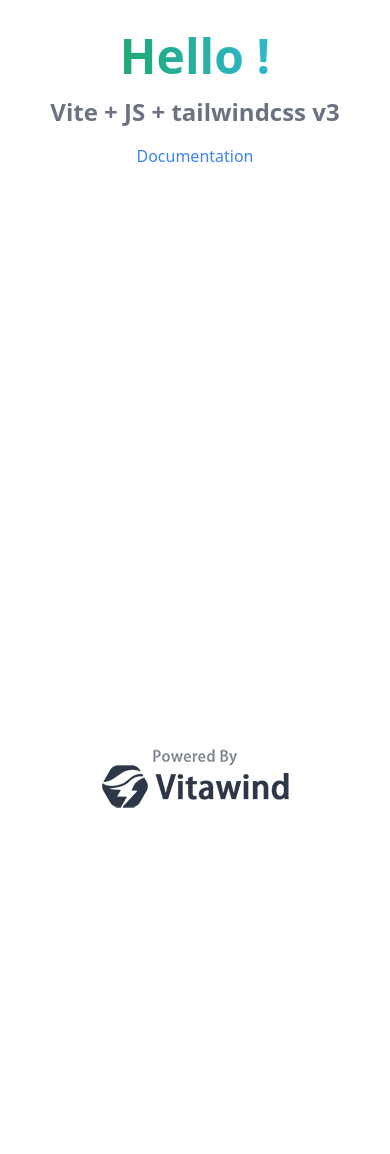
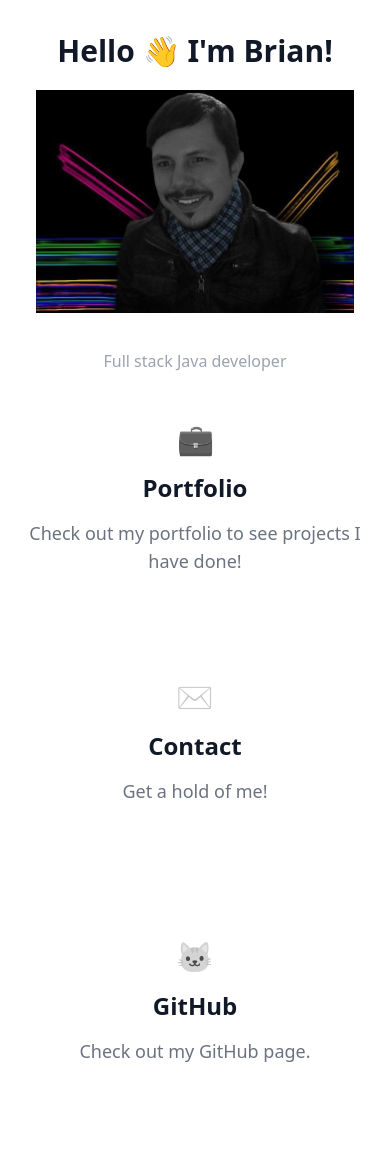
Before and after one commit to bpalmiero85/bpalmiero85.github.io, a website built with Vite: page index.html in a window 390 px wide. Before the commit the page ends 844 px from the top, so only its background shows below. Built offline with nearby package versions, Linux system fonts and the light colour scheme.

Commit message:
Setting up template

```diff
--- a/index.html
+++ b/index.html
@@ -7,25 +7,142 @@
     <title>Vite App</title>
   </head>
   <body>
-    <div
-      id="app"
-      class="flex h-screen flex-col items-center justify-between py-8 text-center text-[#2c3e50] selection:bg-green-100"
-    >
-      <div>
-        <h1
-          class="bg-gradient-to-r from-green-600 to-sky-400 bg-clip-text text-5xl font-black text-transparent selection:bg-transparent"
+    <section class="bg-white antialiased dark:bg-gray-900">
+      <div class="mx-auto max-w-screen-xl px-4 py-8 sm:py-16 lg:px-6 lg:py-24">
+        <div class="mx-auto max-w-2xl text-center">
+          <h2
+            class="text-3xl font-extrabold leading-tight text-gray-900 dark:text-gray-300 sm:text-4xl"
+          >
+            Hello 👋 I'm Brian!
+          </h2>
+          <img class="p-5"
+            src="src/assets/images/tempDevProfPic.jpeg"
+            alt="A picture of the most handsome man in the world"
+          />
+          <p
+            class="mt-4 text-base font-normal text-gray-400 dark:text-gray-400 sm:text-xl"
+          >
+            Full stack Java developer
+          </p>
+        </div>
+
+        <div
+          class="mt-12 grid-cols-1 gap-x-20 gap-y-12 text-center sm:mt-16 sm:grid-cols-2 lg:grid-cols-3  flex flex-wrap justify-center gap-4"
         >
-          Hello !
-        </h1>
-        <h3 class="my-4 text-2xl font-bold text-gray-500">
-          Vite + JS + tailwindcss v3
-        </h3>
-        <a href="https://vitejs.dev/guide/features.html" target="_blank"
-          >Documentation</a
-        >
+          <div class="space-y-4">
+            <span
+              class="inline-flex items-center rounded text-3xl grayscale opacity-90"
+            >
+               💼
+            </span>
+            <h3
+              class="text-2xl font-bold leading-tight text-gray-900 dark:text-white"
+            >
+              Portfolio
+            </h3>
+            <p class="text-lg font-normal text-gray-500 dark:text-gray-400">
+              Check out my portfolio to see projects I have done!
+            </p>
+            <a
+              href="#"
+              title=""
+              class="bg-primary-700 hover:bg-primary-800 focus:ring-primary-300 dark:bg-primary-600 dark:hover:bg-primary-700 dark:focus:ring-primary-800 inline-flex items-center
+              justify-center rounded-lg px-5 py-2.5 text-center text-sm font-medium text-white focus:outline-none focus:ring-4"
+              role="button"
+            >
+              View portfolio
+              <svg
+                aria-hidden="true"
+                class="ml-2 -mr-1 h-5 w-5"
+                xmlns="http://www.w3.org/2000/svg"
+                viewBox="0 0 20 20"
+                fill="currentColor"
+              >
+                <path
+                  fill-rule="evenodd"
+                  d="M12.293 5.293a1 1 0 011.414 0l4 4a1 1 0 010 1.414l-4 4a1 1 0 01-1.414-1.414L14.586 11H3a1 1 0 110-2h11.586l-2.293-2.293a1 1 0 010-1.414z"
+                  clip-rule="evenodd"
+                />
+              </svg>
+            </a>
+          </div>
+
+          <div class="space-y-4">
+            <span
+               class="inline-flex items-center rounded text-3xl grayscale opacity-70"
+            >
+              ✉️
+            </span>
+            <h3
+              class="text-2xl font-bold leading-tight text-gray-900 dark:text-white"
+            >
+              Contact
+            </h3>
+            <p class="text-lg font-normal text-gray-500 dark:text-gray-400">
+              Get a hold of me!
+            </p>
+            <a
+              href="#"
+              title=""
+              class="bg-primary-700 hover:bg-primary-800 focus:ring-primary-300 dark:bg-primary-600 dark:hover:bg-primary-700 dark:focus:ring-primary-800 inline-flex items-center justify-center rounded-lg px-5 py-2.5 text-center text-sm font-medium text-white focus:outline-none focus:ring-4 pt-10"
+              role="button"
+            >
+              Go to contact form
+              <svg
+                aria-hidden="true"
+                class="ml-2 -mr-1 h-5 w-5"
+                xmlns="http://www.w3.org/2000/svg"
+                viewBox="0 0 20 20"
+                fill="currentColor"
+              >
+                <path
+                  fill-rule="evenodd"
+                  d="M12.293 5.293a1 1 0 011.414 0l4 4a1 1 0 010 1.414l-4 4a1 1 0 01-1.414-1.414L14.586 11H3a1 1 0 110-2h11.586l-2.293-2.293a1 1 0 010-1.414z"
+                  clip-rule="evenodd"
+                />
+              </svg>
+            </a>
+          </div>
+
+          <div class="space-y-4">
+            <span
+              class="inline-flex items-center rounded text-3xl grayscale opacity-70"
+            >
+              🐱
+            </span>
+            <h3
+              class="text-2xl font-bold leading-tight text-gray-900 dark:text-white"
+            >
+              GitHub
+            </h3>
+            <p class="text-lg font-normal text-gray-500 dark:text-gray-400">
+              Check out my GitHub page.
+            </p>
+            <a
+              href="#"
+              title=""
+              class="bg-primary-700 hover:bg-primary-800 focus:ring-primary-300 dark:bg-primary-600 dark:hover:bg-primary-700 dark:focus:ring-primary-800 inline-flex items-center justify-center rounded-lg px-5 py-2.5 text-center text-sm font-medium text-white focus:outline-none focus:ring-4 pt-10"
+              role="button"
+            >
+              View GitHub page
+              <svg
+                aria-hidden="true"
+                class="ml-2 -mr-1 h-5 w-5"
+                xmlns="http://www.w3.org/2000/svg"
+                viewBox="0 0 20 20"
+                fill="currentColor"
+              >
+                <path
+                  fill-rule="evenodd"
+                  d="M12.293 5.293a1 1 0 011.414 0l4 4a1 1 0 010 1.414l-4 4a1 1 0 01-1.414-1.414L14.586 11H3a1 1 0 110-2h11.586l-2.293-2.293a1 1 0 010-1.414z"
+                  clip-rule="evenodd"
+                />
+              </svg>
+            </a>
+          </div>
+        </div>
       </div>
-      <img class="block" src="./src/assets/powered-by-vitawind-bright.png" />
-    </div>
+    </section>
     <script type="module" src="./src/main.js"></script>
   </body>
 </html>
--- a/tailwind.config.js
+++ b/tailwind.config.js
@@ -1,6 +1,7 @@
 // const colors = require('tailwindcss/colors')
 
 module.exports = {
+
   content: ['index.html','./src/**/*.{js,jsx,ts,tsx,vue,html}'],
   theme: {
     extend: {},
```
Also changed, not shown: src/assets/Images/tempDevProfPic.jpeg (added).
